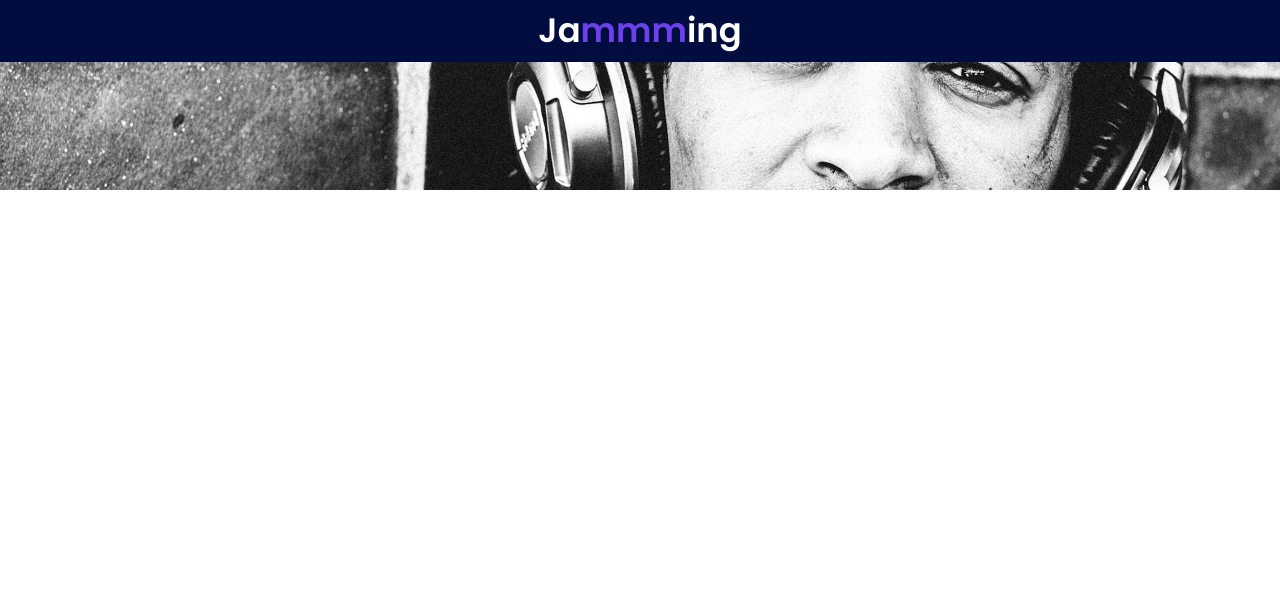
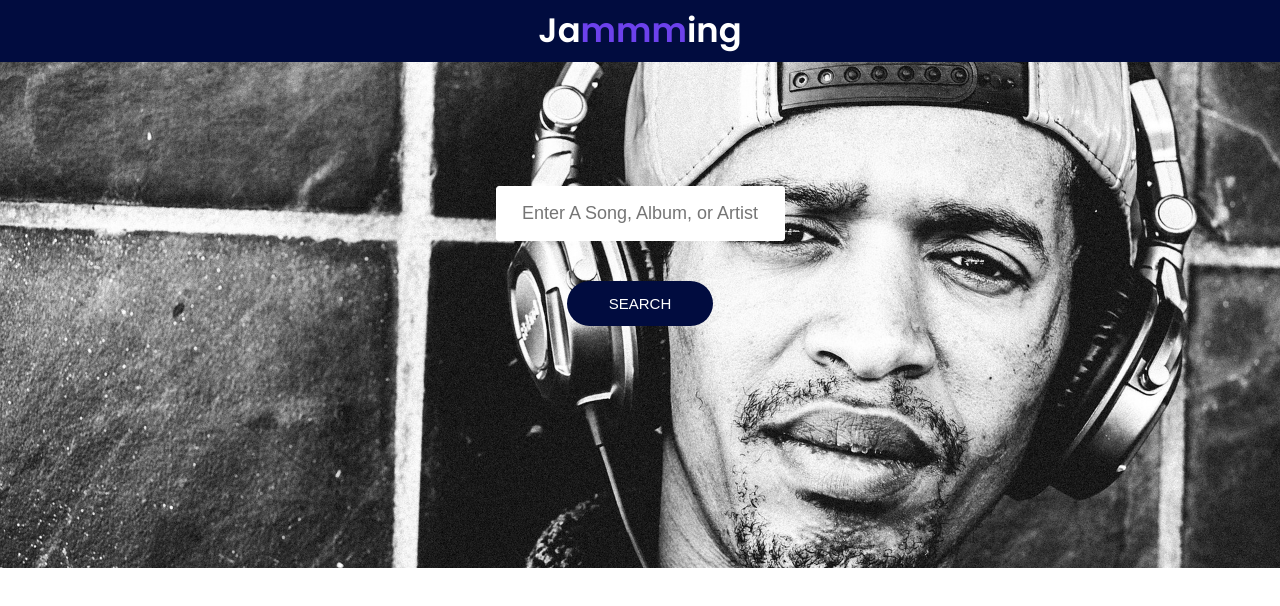
Before and after one commit to alexis-lv/jamming, a React (Create React App) app: page / in a window 1280 px wide. Shown: the top 606 px of the page. Built offline with nearby package versions, Linux system fonts and the light colour scheme.

Commit message:
step 15 commit

```diff
--- a/src/Components/App/App.css
+++ b/src/Components/App/App.css
@@ -1,43 +1,3 @@
-.App {
-  text-align: center;
-}
-
-.App-logo {
-  height: 40vmin;
-  pointer-events: none;
-}
-
-@media (prefers-reduced-motion: no-preference) {
-  .App-logo {
-    animation: App-logo-spin infinite 20s linear;
-  }
-}
-
-.App-header {
-  background-color: #282c34;
-  min-height: 100vh;
-  display: flex;
-  flex-direction: column;
-  align-items: center;
-  justify-content: center;
-  font-size: calc(10px + 2vmin);
-  color: white;
-}
-
-.App-link {
-  color: #61dafb;
-}
-
-@keyframes App-logo-spin {
-  from {
-    transform: rotate(0deg);
-  }
-  to {
-    transform: rotate(360deg);
-  }
-}
-
-
 body,
 html,
 #root {
--- a/src/Components/App/App.js
+++ b/src/Components/App/App.js
@@ -1,5 +1,7 @@
 import React from 'react';
 import './App.css';
+import { SearchBar } from "../SearchBar/SearchBar";
+
 
 class App extends React.Component {
   render() {
@@ -7,7 +9,7 @@
       <div>
         <h1>Ja<span className="highlight">mmm</span>ing</h1>
         <div className="App">
-    {/* <Searchbar />         */}
+    <SearchBar />
           <div className="App-playlist">
       {/*   <SearchResults />     */}
       {/* <Playlist />      */}
--- a/src/Components/SearchBar/SearchBar.js
+++ b/src/Components/SearchBar/SearchBar.js
@@ -0,0 +1,13 @@
+import React from 'react';
+import './Searchbar.css';
+
+export class SearchBar extends React.Component {
+    render() {
+        return (
+            <div className="SearchBar">
+                <input placeholder="Enter A Song, Album, or Artist" />
+                <button className="SearchButton">SEARCH</button>
+            </div>
+        );
+    }
+}
```
